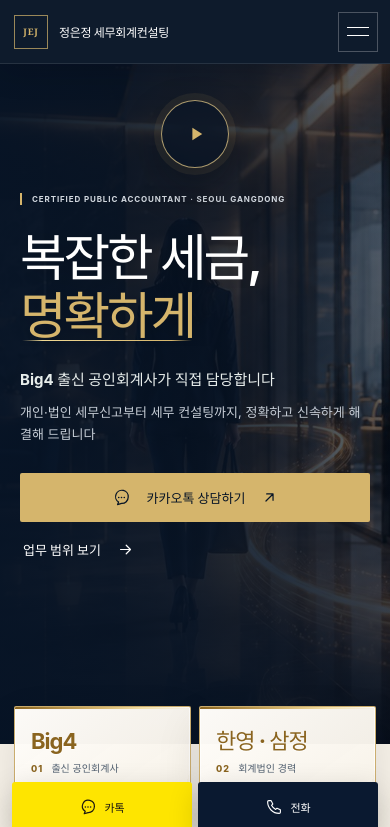
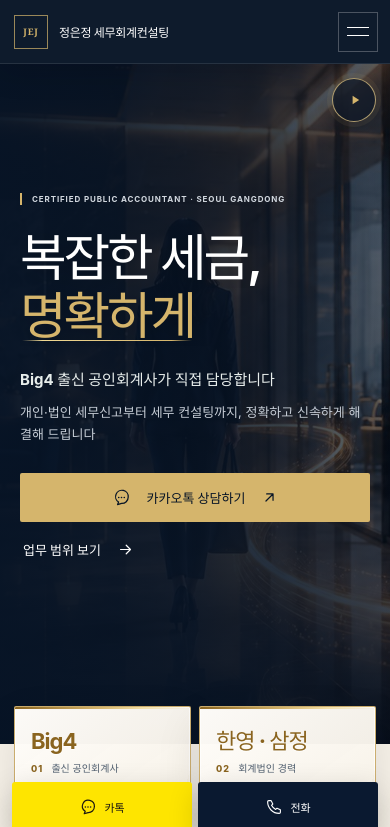
Before and after one commit to eunjungjung33/veritax, a React (Vite) app: page / in a window 390 px wide. Shown: the top 827 px of the page. Built offline with nearby package versions, Linux system fonts and the light colour scheme.

Commit message:
fix: enable mobile hero video playback

```diff
--- a/src/components/HeroFilm.tsx
+++ b/src/components/HeroFilm.tsx
@@ -42,7 +42,6 @@ export function HeroFilm() {
     };
   }, []);
 
-  const shouldLoadVideo = !hasError && (autoEligible || userChoice !== "none");
   const shouldPlay = userChoice === "play" || (userChoice === "none" && autoEligible && !autoPlayBlocked);
 
   useEffect(() => {
@@ -54,6 +53,9 @@ export function HeroFilm() {
     video.defaultPlaybackRate = HERO_PLAYBACK_RATE;
     video.playbackRate = HERO_PLAYBACK_RATE;
 
+    // Preserve explicit playback inside the original tap gesture on mobile.
+    if (userChoice === "play") return;
+
     if (!shouldPlay) {
       video.pause();
       return;
@@ -64,7 +66,7 @@ export function HeroFilm() {
       if (userChoice === "none") setAutoPlayBlocked(true);
       else setUserChoice("pause");
     });
-  }, [shouldLoadVideo, shouldPlay, userChoice]);
+  }, [shouldPlay, userChoice]);
 
   const togglePlayback = () => {
     const playbackWasRequested = isPlaying || shouldPlay;
@@ -78,8 +80,20 @@ export function HeroFilm() {
     setUserChoice("play");
     const video = videoRef.current;
     if (video) {
+      video.defaultMuted = true;
+      video.muted = true;
+      video.setAttribute("playsinline", "");
+      video.setAttribute("webkit-playsinline", "");
       video.playbackRate = HERO_PLAYBACK_RATE;
-      void video.play().catch(() => setUserChoice("pause"));
+      void video.play()
+        .then(() => {
+          setHasPresentedFrame(true);
+          setIsPlaying(true);
+        })
+        .catch(() => {
+          setIsPlaying(false);
+          setUserChoice("pause");
+        });
     }
   };
 
@@ -89,7 +103,7 @@ export function HeroFilm() {
 
   return (
     <>
-      <div className={`hero-film ${hasPresentedFrame && shouldLoadVideo ? "is-ready" : ""}`} aria-hidden="true">
+      <div className={`hero-film ${hasPresentedFrame && !hasError ? "is-ready" : ""}`} aria-hidden="true">
         <img
           className="hero-film-poster"
           src={heroPoster}
@@ -99,15 +113,14 @@ export function HeroFilm() {
           decoding="async"
           fetchPriority="high"
         />
-        {shouldLoadVideo && (
+        {!hasError && (
           <video
             ref={videoRef}
             className="hero-film-video"
-            autoPlay={shouldPlay}
             muted
             loop
             playsInline
-            preload="metadata"
+            preload={autoEligible || userChoice !== "none" ? "metadata" : "none"}
             poster={heroPoster}
             tabIndex={-1}
             disablePictureInPicture
@@ -119,7 +132,10 @@ export function HeroFilm() {
               setHasPresentedFrame(true);
               setIsPlaying(true);
             }}
-            onPause={() => setIsPlaying(false)}
+            onPause={() => {
+              setIsPlaying(false);
+              if (userChoice === "play") setUserChoice("pause");
+            }}
             onEnded={() => setIsPlaying(false)}
             onError={() => {
               setHasError(true);
@@ -133,10 +149,10 @@ export function HeroFilm() {
       </div>
       {!hasError && (
         <button
-          className={`hero-media-control ${shouldLoadVideo ? "is-compact" : "is-initial"}`}
+          className={`hero-media-control ${isPlaying || userChoice !== "none" ? "is-compact" : "is-initial"}`}
           type="button"
           aria-label={controlLabel}
-          aria-pressed={isPlaying}
+          aria-pressed={isPlaying || isLoading}
           data-testid="hero-film-control"
           onClick={togglePlayback}
         >
--- a/src/design.css
+++ b/src/design.css
@@ -579,6 +579,42 @@ em { color: var(--gold-bright); }
   .footer-grid { grid-template-columns: 1fr 1fr; }
 }
 
+@media (max-width: 768px) {
+  .hero-media-control.is-initial,
+  .hero-media-control.is-compact {
+    top: 14px;
+    right: max(14px, env(safe-area-inset-right));
+    bottom: auto;
+    left: auto;
+    width: 44px;
+    min-width: 44px;
+    height: 44px;
+    padding: 0;
+    gap: 0;
+    border-color: rgba(229, 201, 135, 0.74);
+    border-radius: 50%;
+    background: rgba(7, 20, 38, 0.64);
+    box-shadow: 0 0 0 5px rgba(213, 181, 108, 0.07), 0 8px 24px rgba(2, 8, 18, 0.32);
+    transform: none;
+  }
+  .hero-media-control.is-initial:hover,
+  .hero-media-control.is-compact:hover { transform: none; }
+  .hero-media-control.is-initial .hero-media-control-icon,
+  .hero-media-control.is-initial .hero-media-control-icon svg,
+  .hero-media-control.is-compact .hero-media-control-icon,
+  .hero-media-control.is-compact .hero-media-control-icon svg { width: 16px; height: 16px; }
+  .hero-media-control.is-initial .hero-media-control-icon,
+  .hero-media-control.is-compact .hero-media-control-icon { transform: translateX(1px); }
+  .hero-media-control.is-initial .hero-media-control-label,
+  .hero-media-control.is-compact .hero-media-control-label {
+    position: absolute;
+    width: 1px;
+    height: 1px;
+    overflow: hidden;
+    clip-path: inset(50%);
+  }
+}
+
 @media (max-width: 600px) {
   :root { --pad: 20px; --header-height: 64px; }
 
@@ -593,38 +629,6 @@ em { color: var(--gold-bright); }
   .home-hero { min-height: 680px; }
   .hero-film-poster,
   .hero-film-video { object-position: 48% 50%; }
-  .hero-media-control.is-initial {
-    top: 36px;
-    right: auto;
-    bottom: auto;
-    left: 50%;
-    width: 68px;
-    min-width: 68px;
-    height: 68px;
-    padding: 0;
-    border-color: rgba(229, 201, 135, 0.74);
-    border-radius: 50%;
-    background: rgba(7, 20, 38, 0.64);
-    box-shadow: 0 0 0 7px rgba(213, 181, 108, 0.08), 0 16px 38px rgba(2, 8, 18, 0.34);
-    transform: translateX(-50%);
-  }
-  .hero-media-control.is-initial:hover { transform: translateX(-50%) translateY(-2px); }
-  .hero-media-control.is-initial .hero-media-control-icon,
-  .hero-media-control.is-initial .hero-media-control-icon svg { width: 24px; height: 24px; }
-  .hero-media-control.is-initial .hero-media-control-icon { transform: translateX(1px); }
-  .hero-media-control.is-initial .hero-media-control-label {
-    position: absolute;
-    width: 1px;
-    height: 1px;
-    overflow: hidden;
-    clip-path: inset(50%);
-  }
-  .hero-media-control.is-compact {
-    right: 20px;
-    bottom: 62px;
-    min-width: 108px;
-    height: 40px;
-  }
   .hero-shade {
     background:
       linear-gradient(90deg, rgba(7, 20, 38, 0.96), rgba(7, 20, 38, 0.76) 72%, rgba(5, 14, 29, 0.52)),
```
Also changed, not shown: 2 other files (tests, documents, lock files or other folders).
